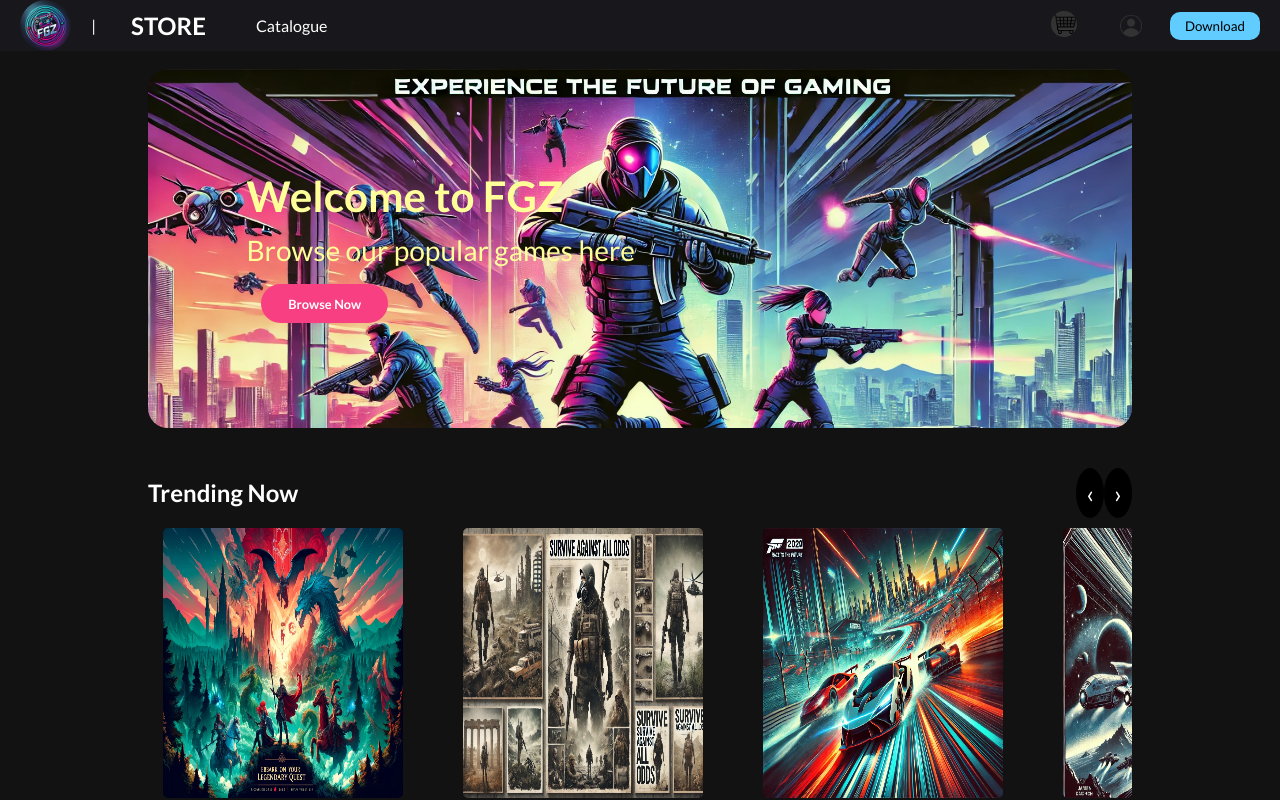
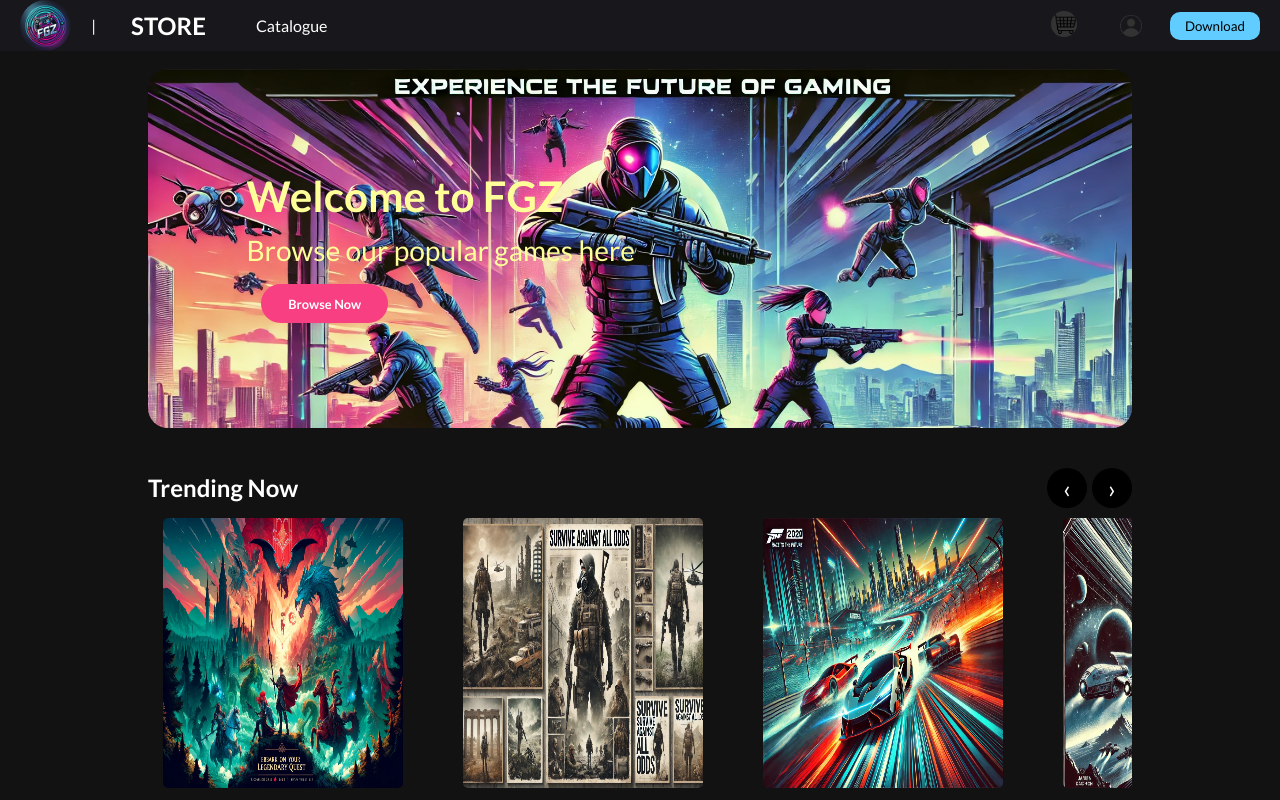
Before and after one commit to PhamHoaiTan/Single-Page, a React (Create React App) app in the folder web-game/: page / in a window 1280 px wide. Shown: the top 800 px of the page. Built offline with nearby package versions, Linux system fonts and the light colour scheme.

Commit message:
update icon

```diff
--- a/web-game/src/App.css
+++ b/web-game/src/App.css
@@ -31,7 +31,6 @@ a{
   margin: 10px 0;
 }
 
-
 /* Previous-Next,Title */
 
 .title-pre-next{
@@ -40,15 +39,22 @@ a{
   justify-content: space-between;
   align-items: center;
 }
+.pre-next{
+  display: flex;
+  gap:5px;
+}
 .pre-next button{
-  padding: 10px;
+  width: 40px;
+  height: 40px;
   border-radius: 50%;
   border: none;
   font-size: 25px;
   background-color: black;
   color: white;
-  align-items: center;
   cursor: pointer;
+}
+.pre-next button:hover{
+  background-color: gray;
 }
 
 
--- a/web-game/src/components/GameItems/CateGames/Gene.jsx
+++ b/web-game/src/components/GameItems/CateGames/Gene.jsx
@@ -1,6 +1,7 @@
 import React, { useEffect, useRef, useState } from 'react'
 import { Link } from 'react-router-dom'
 import { gamesdiscount } from '../../../assets/games/gamesdiscount';
+import { assets } from '../../../assets/assets';
 const Gene = () => {
     const myDivRef = useRef(null);
     const [currentIndex, setCurrentIndex] = useState(0);
@@ -42,7 +43,12 @@ const Gene = () => {
         {gamesdiscount.map((game) => (
             <Link to={`/product/${game.id}`}>
           <div key={game.id} className="game">
+            <div className="game-img">
             <img src={game.image} alt={game.name} />
+            <div className="add-icon">
+                <img src={assets.plus} alt=""/>
+            </div>
+          </div>
             <p>Base game</p>
             <h3>{game.name}</h3>
             <p>{game.price}</p>
--- a/web-game/src/components/GameItems/CateGames/Trending.jsx
+++ b/web-game/src/components/GameItems/CateGames/Trending.jsx
@@ -35,8 +35,8 @@ const Trending = () => {
     <div className="title-pre-next">
     <h2>Trending Now</h2>
     <div className="pre-next">
-      <button className='pre' onClick={handlePrev}>&#8249;</button>
-      <button className="next" onClick={handleNext} >&#8250;</button>
+      <button className='pre' onClick={handlePrev}><p>&#8249;</p></button>
+      <button className="next" onClick={handleNext} ><p>&#8250;</p></button>
     </div>
     </div>
     <div className="text"  ref={myDivRef}>
```
